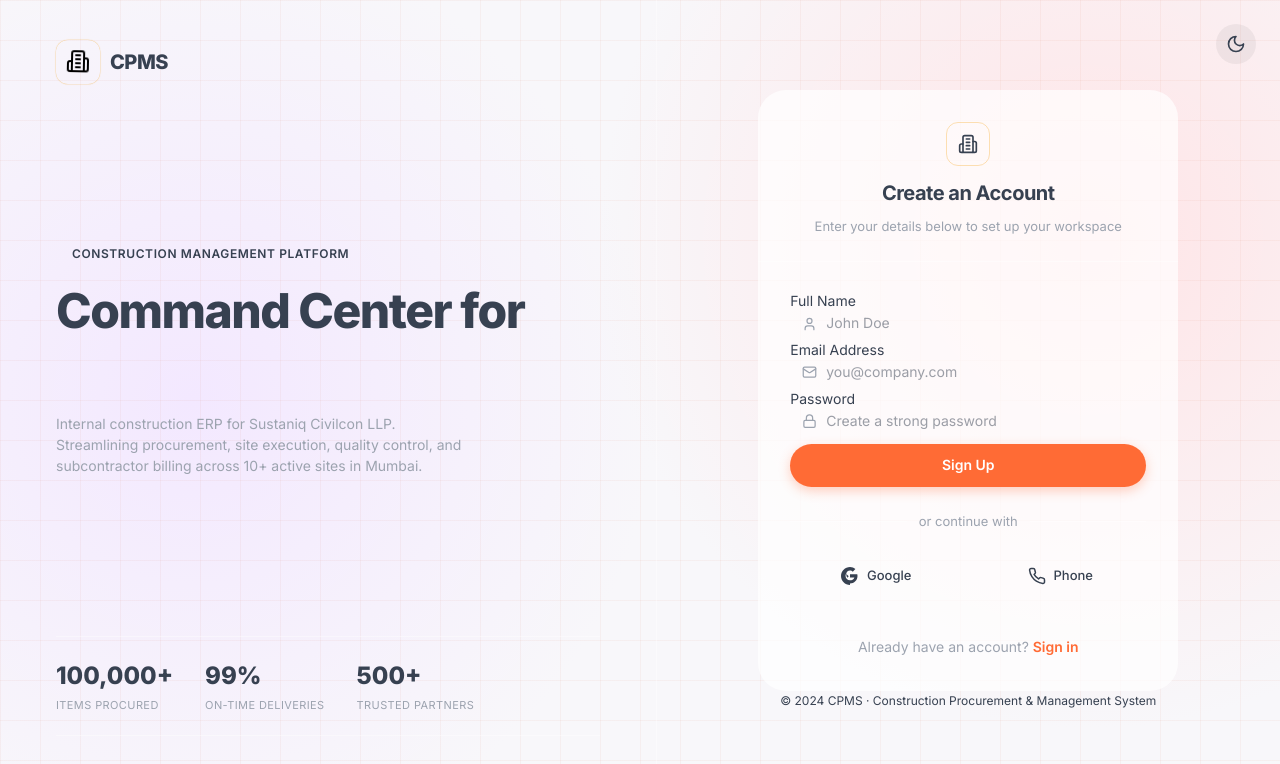
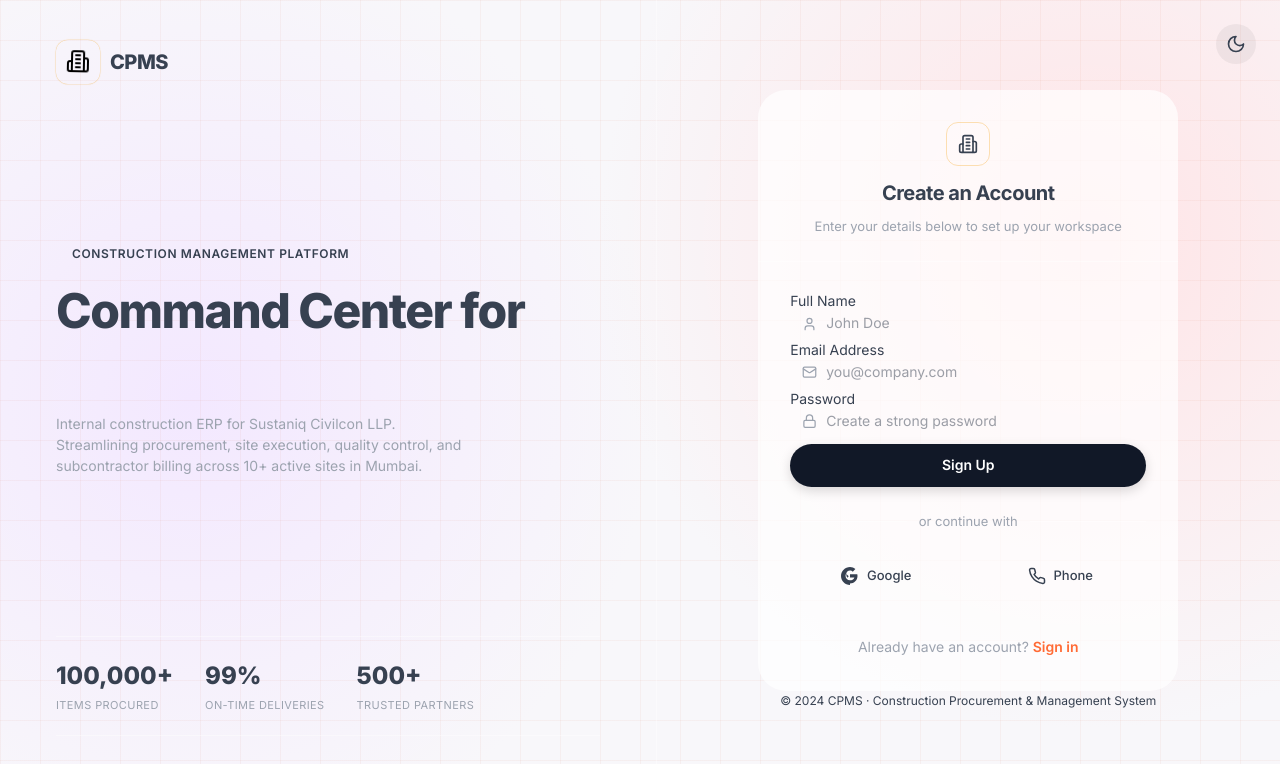
Before and after one commit to vijayyh/CPMS, a Next.js app in the folder cpms/: page /signup in a window 1280 px wide. Shown: the top 764 px of the page. Built offline with nearby package versions, Linux system fonts and the light colour scheme.

Commit message:
style: update primary button to adapt to light/dark themes

```diff
--- a/cpms/src/app/globals.css
+++ b/cpms/src/app/globals.css
@@ -229,15 +229,15 @@ a { color: inherit; text-decoration: none; }
 }
 
 .btn-primary {
-  background: var(--brand-primary);
-  color: #FFFFFF;
-  box-shadow: 0 4px 12px rgba(255, 107, 53, 0.3);
+  background: var(--text-title);
+  color: var(--bg-card-solid);
+  box-shadow: 0 4px 12px rgba(0, 0, 0, 0.15);
 }
 
 .btn-primary:hover {
-  background: #FF8559;
+  opacity: 0.9;
   transform: translateY(-2px);
-  box-shadow: 0 6px 16px rgba(255, 107, 53, 0.4);
+  box-shadow: 0 6px 16px rgba(0, 0, 0, 0.2);
 }
 
 .btn-secondary {
```
